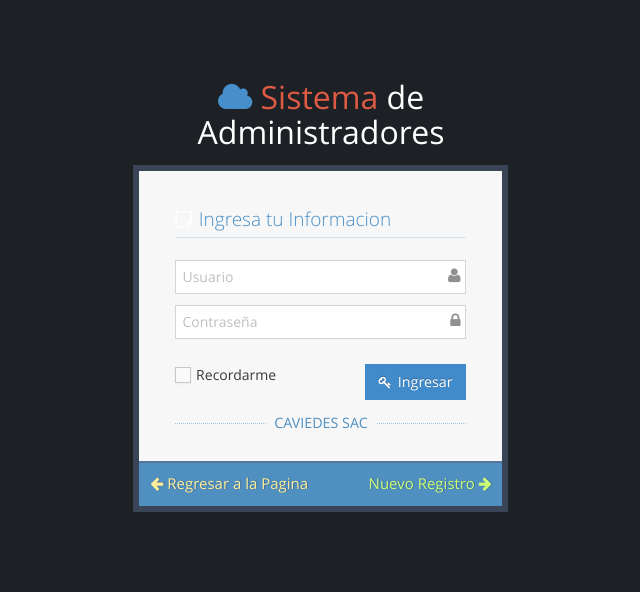
After one commit to Jhon122/Proyecto_VentasOnline, a PHP site: page /ADMIN_CAV_SAC/ingreso.php in a window 1280 px wide. The commit adds this page. Shown: the top 592 px of the page, without its empty margins (319-959 px from the left). Run offline with PHP 8.4, Linux system fonts and the light colour scheme.

Commit message:
CAMBIOS-LOGIN
Se agrego login para usuario y para administrador

```diff
--- a/PHP/admin.php
+++ b/ADMIN_CAV_SAC/admin.php
@@ -7,7 +7,7 @@ if(!isset($_SESSION['id_usuario'])){
 $iduser = $_SESSION['id_usuario'];
 
 $sql = "SELECT idusuarios, NombreC FROM usuarios WHERE
-		idusuarios = '$iduser'";
+		idusuarios = '$iduser' AND status = '1' ";
 $resultado = $conexion->query($sql);
 $row = $resultado->fetch_assoc();
 ?>
@@ -19,7 +19,7 @@ $row = $resultado->fetch_assoc();
 </head>
 <body>
 	<span>
-		<h1>Bievenido usuario</h1>
+		<h1>Bievenido Administrador</h1>
 	<?php echo utf8_decode($row['NombreC']); ?>
 	</span>
 	<a href="salir.php">
--- /dev/null
+++ b/ADMIN_CAV_SAC/ingreso.php
@@ -0,0 +1,397 @@
+<?php
+include("../BD/conexion.php");
+session_start();
+if(isset($_SESSION['id_usuario'])){
+	header("Location: admin.php");
+}
+
+//login usuario
+if(isset($_POST["ingresar"])){
+
+	$usuario = mysqli_real_escape_string($conexion, $_POST['user']);
+	$password = mysqli_real_escape_string($conexion, $_POST['pass']);
+	$password_encriptada = sha1($password);
+	$sql = "SELECT idusuarios FROM usuarios
+			WHERE usuario = '$usuario' AND password = '$password_encriptada' AND status = '1' ";
+	$resultado = $conexion->query($sql);
+	$rows = $resultado->num_rows;
+	if($rows>0){
+		$row = $resultado->fetch_assoc();
+		$_SESSION['id_usuario'] = $row["idusuarios"];
+		header("Location: admin.php");
+	}else{
+			echo "<script>
+				alert('Usuario o Password Incorrecto');
+				window.location = 'ingreso.php';
+			</script>";
+	}
+}
+
+//registrar usuario
+if(isset($_POST["registrar"])){
+	$nombre= mysqli_real_escape_string($conexion, $_POST['nombre']);
+	$correo= mysqli_real_escape_string($conexion, $_POST['correo']);
+	$usuario= mysqli_real_escape_string($conexion, $_POST['user']);
+	$password= mysqli_real_escape_string($conexion, $_POST['pass']);
+	$password_encriptada = sha1($password);
+	$sqluser = "SELECT idusuarios FROM usuarios
+						WHERE usuario = '$usuario'";
+	$resultadouser = $conexion->query($sqluser);
+	$filas = $resultadouser->num_rows;
+	if($filas > 0){
+		echo "<script>
+				alert('El usuario ya existe');
+				window.location = 'ingreso.php';
+			</script>";
+	}else{
+		$sqlusuario = "INSERT  INTO
+			usuarios(NombreC,Correo, Usuario, Password, status)
+			VALUES ('$nombre','$correo','$usuario','$password_encriptada', '1')";
+		$resultadousuario = $conexion->query($sqlusuario);
+		if($resultadousuario > 0) {
+		echo "<script>
+				alert('Registro Exitoso');
+				window.location = 'ingreso.php';
+			</script>";
+		}else{
+		echo "<script>
+				alert('Error al registrarse');
+				window.location = 'ingreso.php';
+			</script>";
+		}
+	}
+
+
+}
+
+?>
+
+<!DOCTYPE html>
+<html lang="en">
+	<head>
+		<meta http-equiv="X-UA-Compatible" content="IE=edge,chrome=1" />
+		<meta charset="utf-8" />
+		<title>Ingreso al sistema</title>
+
+		<meta name="description" content="User login page" />
+		<meta name="viewport" content="width=device-width, initial-scale=1.0, maximum-scale=1.0" />
+
+		<!-- bootstrap & fontawesome -->
+		<link rel="stylesheet" href="../assets/css/bootstrap.min.css" />
+		<link rel="stylesheet" href="../assets/font-awesome/4.5.0/css/font-awesome.min.css" />
+
+		<!-- text fonts -->
+		<link rel="stylesheet" href="../assets/css/fonts.googleapis.com.css" />
+
+		<!-- ace styles -->
+		<link rel="stylesheet" href="../assets/css/ace.min.css" />
+
+		<!--[if lte IE 9]>
+			<link rel="stylesheet" href="assets/css/ace-part2.min.css" />
+		<![endif]-->
+		<link rel="stylesheet" href="../assets/css/ace-rtl.min.css" />
+
+		<!--[if lte IE 9]>
+		  <link rel="stylesheet" href="assets/css/ace-ie.min.css" />
+		<![endif]-->
+
+		<!-- HTML5shiv and Respond.js for IE8 to support HTML5 elements and media queries -->
+
+		<!--[if lte IE 8]>
+		<script src="assets/js/html5shiv.min.js"></script>
+		<script src="assets/js/respond.min.js"></script>
+		<![endif]-->
+	</head>
+	<br>
+	<br>
+	<br>
+	<body class="login-layout">
+		<div class="main-container">
+			<div class="main-content">
+				<div class="row">
+					<div class="col-sm-10 col-sm-offset-1">
+						<div class="login-container">
+							<div class="center">
+								<h1>
+									<i class="ace-icon fa fa-cloud blue"></i>
+									<span class="red">Sistema </span>
+									<span class="white" id="id-text2">de Administradores</span>
+								</h1>
+							</div>
+
+							<div class="space-6"></div>
+
+							<div class="position-relative">
+								<div id="login-box" class="login-box visible widget-box no-border">
+									<div class="widget-body">
+										<div class="widget-main">
+											<h4 class="header blue lighter bigger">
+												<i class="ace-icon fa fa-sticky-note-o white"></i>
+												Ingresa tu Informacion
+											</h4>
+
+											<div class="space-6"></div>
+
+											<form action="<?php $_SERVER["PHP_SELF"]; ?>" method="POST" >
+												<fieldset>
+													<label class="block clearfix">
+														<span class="block input-icon input-icon-right">
+															<input type="text" class="form-control"  name="user"placeholder="Usuario" required/>
+															<i class="ace-icon fa fa-user"></i>
+														</span>
+													</label>
+
+													<label class="block clearfix">
+														<span class="block input-icon input-icon-right">
+															<input type="password" name="pass"class="form-control" placeholder="Contraseña" required />
+															<i class="ace-icon fa fa-lock"></i>
+														</span>
+													</label>
+
+													<div class="space"></div>
+
+													<div class="clearfix">
+														<label class="inline">
+															<input type="checkbox" class="ace" />
+															<span class="lbl"> Recordarme</span>
+														</label>
+
+											<button type="submit" name="ingresar" class="width-35 pull-right btn btn-sm btn-primary">
+												<i class="ace-icon fa fa-key"></i>
+												<span class="bigger-110">Ingresar</span>
+											</button>
+
+
+													</div>
+
+													<div class="space-4"></div>
+												</fieldset>
+											</form>
+
+											<div class="social-or-login center">
+												<span class="bigger-110">CAVIEDES SAC</span>
+											</div>
+
+											<div class="space-6"></div>
+
+										</div><!-- /.widget-main -->
+
+										<div class="toolbar clearfix">
+											<div>
+												<a href="../index.php" class="forgot-password-link">
+													<i class="ace-icon fa fa-arrow-left"></i>
+													Regresar a la Pagina
+												</a>
+											</div>
+
+											<div>
+												<a href="#" data-target="#signup-box" class="user-signup-link">
+													Nuevo Registro
+													<i class="ace-icon fa fa-arrow-right"></i>
+												</a>
+											</div>
+										</div>
+									</div><!-- /.widget-body -->
+								</div><!-- /.login-box -->
+
+								<div id="forgot-box" class="forgot-box widget-box no-border">
+									<div class="widget-body">
+										<div class="widget-main">
+											<h4 class="header red lighter bigger">
+												<i class="ace-icon fa fa-key"></i>
+												Recuperar Contraseña
+											</h4>
+
+											<div class="space-6"></div>
+											<p>
+												Ungresa tu correo electronico para recibir las instrucciones
+											</p>
+
+						<form>
+							<fieldset>
+								<label class="block clearfix">
+									<span class="block input-icon input-icon-right">
+									<input type="email" class="form-control" placeholder="Email" />
+									<i class="ace-icon fa fa-envelope"></i>
+									</span>
+								</label>
+							<div class="clearfix">
+								<button type="button" class="width-35 pull-right btn btn-sm btn-danger">
+								<i class="ace-icon fa fa-lightbulb-o"></i>
+								<span class="bigger-110">Enviar</span>
+								</button>
+							</div>
+							</fieldset>
+						</form>
+
+				</div><!-- /.widget-main -->
+
+	<div class="toolbar center">
+		<a href="#" data-target="#login-box" class="back-to-login-link">
+			Regresar al Login
+			<i class="ace-icon fa fa-arrow-right"></i>
+			</a>
+			</div>
+			</div><!-- /.widget-body -->
+
+			</div><!-- /.forgot-box -->
+
+	<div id="signup-box" class="signup-box widget-box no-border">
+             	<div class="widget-body">
+			<div class="widget-main">
+				<h4 class="header blue lighter bigger">
+					<i class="ace-icon fa fa-users white"></i>
+						Registro de Nuevos Usuarios
+				</h4>
+	<div class="space-6"></div>
+		<p>Ingresa los datos solicitados acontinuacion: </p>
+		<form action="<?php $_SERVER["PHP_SELF"]; ?>" method="POST" >
+			<fieldset>
+			            <label class="block clearfix">
+					<span class="block input-icon input-icon-right">
+						<input type="text" class="form-control"  name="nombre" placeholder="Nombre Completo"  required />
+							<i class="ace-icon fa fa-users"></i>
+					</span>
+				</label>
+
+				<label class="block clearfix">
+					<span class="block input-icon input-icon-right">
+				             	<input type="email" class="form-control" name="correo" placeholder="Email"  required />
+					                        <i class="ace-icon fa fa-envelope"></i>
+					</span>
+				</label>
+					<label class="block clearfix">
+						<span class="block input-icon input-icon-right">
+			                     		<input type="text" class="form-control" name="user" placeholder="Usuario"  required />
+                                       				<i class="ace-icon fa fa-user"></i>
+  						</span>
+				</label>
+				<label class="block clearfix">
+                     				<span class="block input-icon input-icon-right">
+		                      			<input type="password" class="form-control" name="pass" placeholder="Password"  required />
+							<i class="ace-icon fa fa-lock"></i>
+					</span>
+				</label>
+
+				<label class="block clearfix">
+					<span class="block input-icon input-icon-right">
+						<input type="password" class="form-control" name="passr" placeholder="Repetir password" />
+							<i class="ace-icon fa fa-retweet"></i>
+									</span>
+				</label>
+
+
+				<!--Label de aceptar terminos de uso-->
+				<!--<label class="block">
+					<input type="checkbox" class="ace" />
+						<span class="lbl">
+						Acepto los
+						<a href="#">Terminos de Uso</a>
+						</span>
+				</label>-->
+
+				<div class="space-24"></div>
+				<div class="clearfix">
+					<button type="reset" class="width-30 pull-left btn btn-sm">
+						<i class="ace-icon fa fa-refresh"></i>
+							<span class="bigger-110">Reset</span>
+					</button>
+
+					<button type="submit" name="registrar"   class="width-65 pull-right btn btn-sm btn-success">
+						<span class="bigger-110">Registrar</span>
+							<i class="ace-icon fa fa-arrow-right icon-on-right"></i>
+					</button>
+					 </div>
+			</fieldset>
+		</form>
+	</div>
+
+			<div class="red toolbar center">
+				<a href="#" data-target="#login-box" class="back-to-login-link white">
+					<i class="ace-icon fa fa-arrow-left white"></i>
+						Regresar al Login
+				</a>
+			</div>
+		</div><!-- /.widget-body -->
+	</div><!-- /.signup-box -->
+</div><!-- /.position-relative -->
+
+							<div class="navbar-fixed-top align-right">
+								<br />
+								<!--&nbsp;
+								<a id="btn-login-dark" href="#">Oscuro</a>
+								&nbsp;
+								<span class="blue">/</span>
+								&nbsp;
+								<a id="btn-login-blur" href="#">Azul</a>
+								&nbsp;
+								<span class="blue">/</span>
+
+								&nbsp;
+								<a id="btn-login-light" href="#">Claro</a>
+								&nbsp; &nbsp; &nbsp;-->
+							</div>
+						</div>
+					</div><!-- /.col -->
+				</div><!-- /.row -->
+			</div><!-- /.main-content -->
+		</div><!-- /.main-container -->
+	<br>
+	<br>
+	<br>
+	<br>
+		<!-- basic scripts -->
+
+		<!--[if !IE]> -->
+		<script src="../assets/js/jquery-2.1.4.min.js"></script>
+
+		<!-- <![endif]-->
+
+		<!--[if IE]>
+<script src="assets/js/jquery-1.11.3.min.js"></script>
+<![endif]-->
+		<script type="text/javascript">
+			if('ontouchstart' in document.documentElement) document.write("<script src='assets/js/jquery.mobile.custom.min.js'>"+"<"+"/script>");
+		</script>
+
+		<!-- inline scripts related to this page -->
+		<script type="text/javascript">
+			jQuery(function($) {
+			 $(document).on('click', '.toolbar a[data-target]', function(e) {
+				e.preventDefault();
+				var target = $(this).data('target');
+				$('.widget-box.visible').removeClass('visible');//hide others
+				$(target).addClass('visible');//show target
+			 });
+			});
+
+
+
+			//you don't need this, just used for changing background
+			jQuery(function($) {
+			 $('#btn-login-dark').on('click', function(e) {
+				$('body').attr('class', 'login-layout');
+				$('#id-text2').attr('class', 'white');
+				$('#id-company-text').attr('class', 'blue');
+
+				e.preventDefault();
+			 });
+			 $('#btn-login-light').on('click', function(e) {
+				$('body').attr('class', 'login-layout light-login');
+				$('#id-text2').attr('class', 'grey');
+				$('#id-company-text').attr('class', 'blue');
+
+				e.preventDefault();
+			 });
+			 $('#btn-login-blur').on('click', function(e) {
+				$('body').attr('class', 'login-layout blur-login');
+				$('#id-text2').attr('class', 'white');
+				$('#id-company-text').attr('class', 'light-blue');
+
+				e.preventDefault();
+			 });
+
+			});
+		</script>
+	</body>
+</html>
--- /dev/null
+++ b/ADMIN_CAV_SAC/salir.php
@@ -0,0 +1,5 @@
+<?php
+session_start();
+session_destroy();
+header("Location: index.php");
+?>
--- a/PHP/salir.php
+++ b/salir.php
@@ -1,5 +1,5 @@
 <?php
 session_start();
 session_destroy();
-header("Location: ingreso.php");
+header("Location: index.php");
 ?>
```
Also changed, not shown: ADMIN_CAV_SAC/index.php (added, +8 -0 lines), BD/usuarios.sql (added, +52 -0 lines), SECTIONS/footer.php (added, +86 -0 lines), index.php (+10 -85 lines), login.php (renamed from PHP/ingreso.php, +26 -24 lines), page.php (added, +29 -0 lines).
